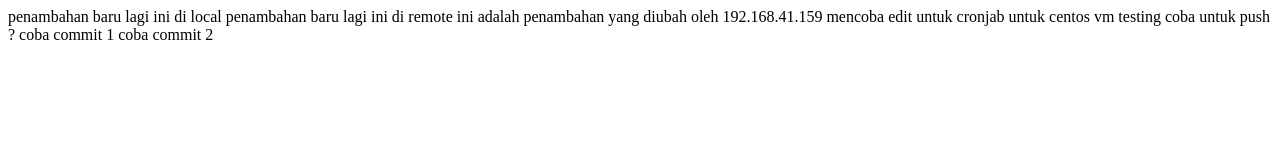
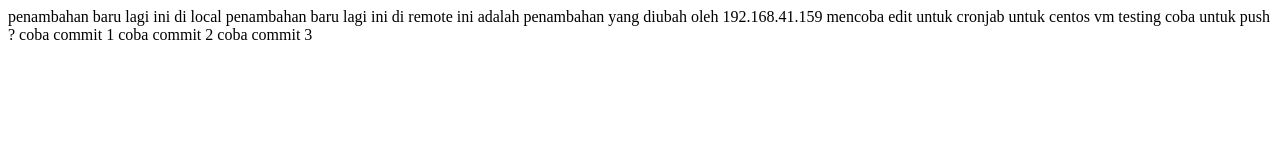
Before and after one commit to Ryanrek007/Hello-Github, a plain HTML site: page index.html in a window 1280 px wide. Drawn offline with Linux system fonts and the light colour scheme.

Commit message:
commmit 3

```diff
--- a/index.html
+++ b/index.html
@@ -13,5 +13,6 @@
     coba untuk push ?
     coba commit 1
     coba commit 2
+    coba commit 3
 </body>
 </html>
```
